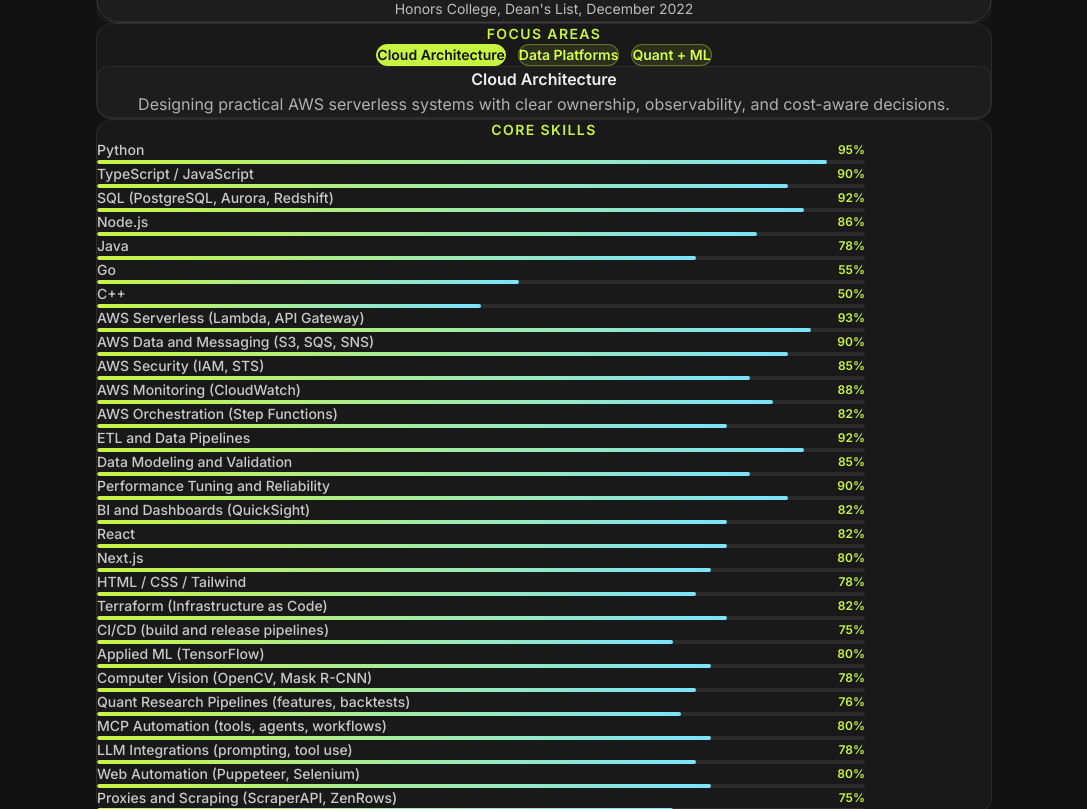
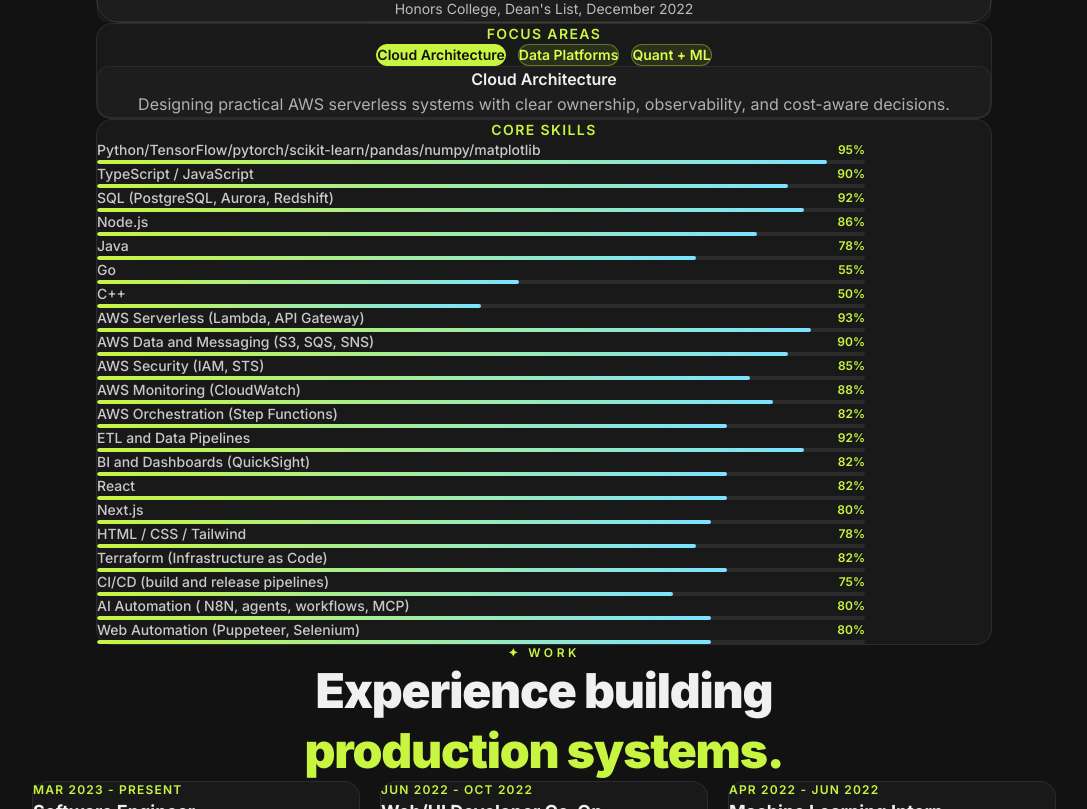
Before and after one commit to Huma22/portfolio-website, a Next.js app: page / in a window 1280 px wide. Shown: the part 4431-5240 px from the top of the page, without its empty margins (96-1183 px from the left). Built offline with nearby package versions, Linux system fonts and the light colour scheme.

Commit message:
Update About Me skills and interests

```diff
--- a/components/About.tsx
+++ b/components/About.tsx
@@ -12,7 +12,7 @@
 ];
 
 const skillBars = [
-  { label: "Python", level: 95 },
+  { label: "Python/TensorFlow/pytorch/scikit-learn/pandas/numpy/matplotlib", level: 95 },
   { label: "TypeScript / JavaScript", level: 90 },
   { label: "SQL (PostgreSQL, Aurora, Redshift)", level: 92 },
   { label: "Node.js", level: 86 },
@@ -25,21 +25,14 @@
   { label: "AWS Monitoring (CloudWatch)", level: 88 },
   { label: "AWS Orchestration (Step Functions)", level: 82 },
   { label: "ETL and Data Pipelines", level: 92 },
-  { label: "Data Modeling and Validation", level: 85 },
-  { label: "Performance Tuning and Reliability", level: 90 },
   { label: "BI and Dashboards (QuickSight)", level: 82 },
   { label: "React", level: 82 },
   { label: "Next.js", level: 80 },
   { label: "HTML / CSS / Tailwind", level: 78 },
   { label: "Terraform (Infrastructure as Code)", level: 82 },
   { label: "CI/CD (build and release pipelines)", level: 75 },
-  { label: "Applied ML (TensorFlow)", level: 80 },
-  { label: "Computer Vision (OpenCV, Mask R-CNN)", level: 78 },
-  { label: "Quant Research Pipelines (features, backtests)", level: 76 },
-  { label: "MCP Automation (tools, agents, workflows)", level: 80 },
-  { label: "LLM Integrations (prompting, tool use)", level: 78 },
+  { label: "AI Automation ( N8N, agents, workflows, MCP)", level: 80 },
   { label: "Web Automation (Puppeteer, Selenium)", level: 80 },
-  { label: "Proxies and Scraping (ScraperAPI, ZenRows)", level: 75 },
 ];
 
 const focusAreas = [
```
